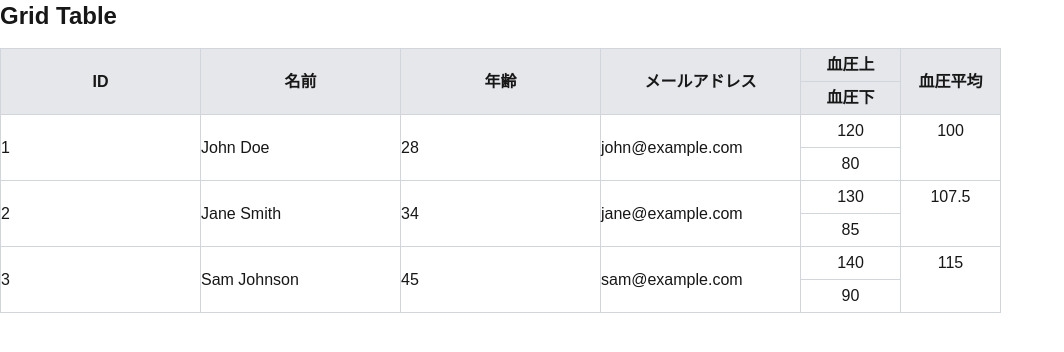
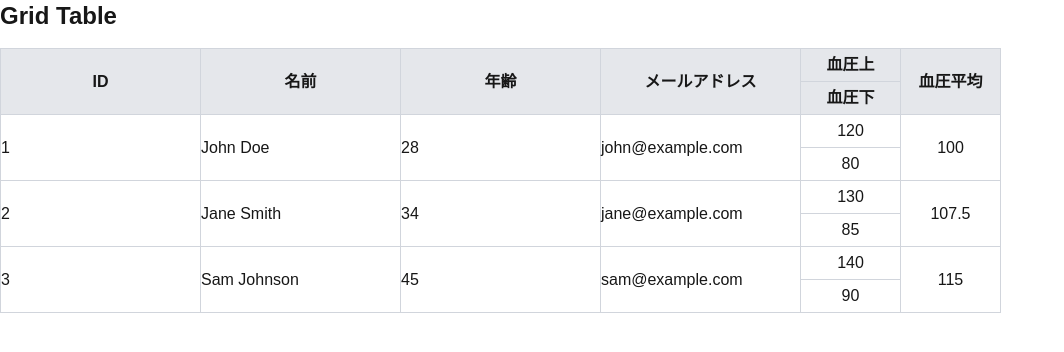
Before and after one commit to kentem-ai-oga/gridTable, a Next.js app: page /grid-table in a window 1280 px wide. Shown: the top 352 px of the page, without its empty margins (0-1064 px from the left). Built offline with nearby package versions, Linux system fonts and the light colour scheme.

Commit message:
selectedモードとeditingモードでUIを統一

```diff
--- a/app/grid-table/_components/input-cell.tsx
+++ b/app/grid-table/_components/input-cell.tsx
@@ -47,7 +47,7 @@ export default forwardRef<{ focus: () => void }, Props>(function InputCell(
     <div
       ref={divRef}
       tabIndex={0}
-      className={`${className} focus:outline-2 focus-visible:outline-2 focus:outline-blue-300`}
+      className={`${className} flex items-center focus:outline-2 focus-visible:outline-2 focus:outline-blue-300`}
       onFocus={() => {
         setIsJustFocused(true);
         onFocus?.();
```
